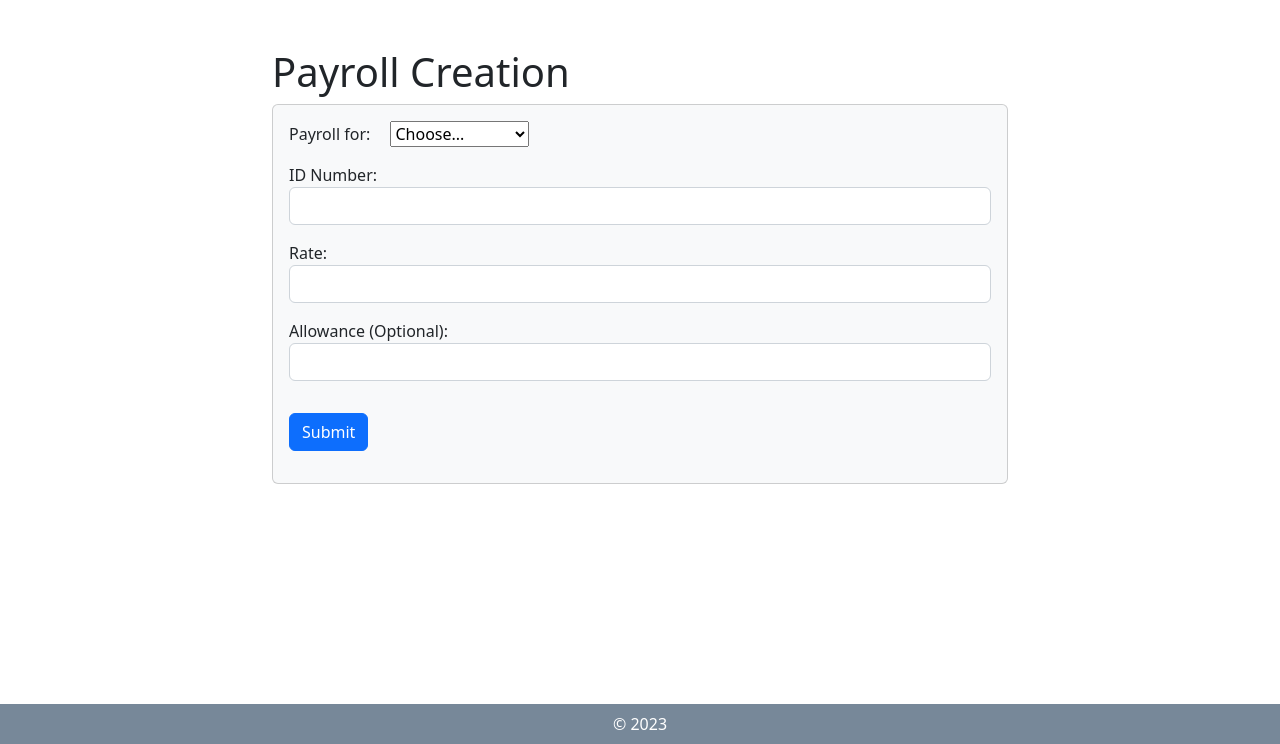
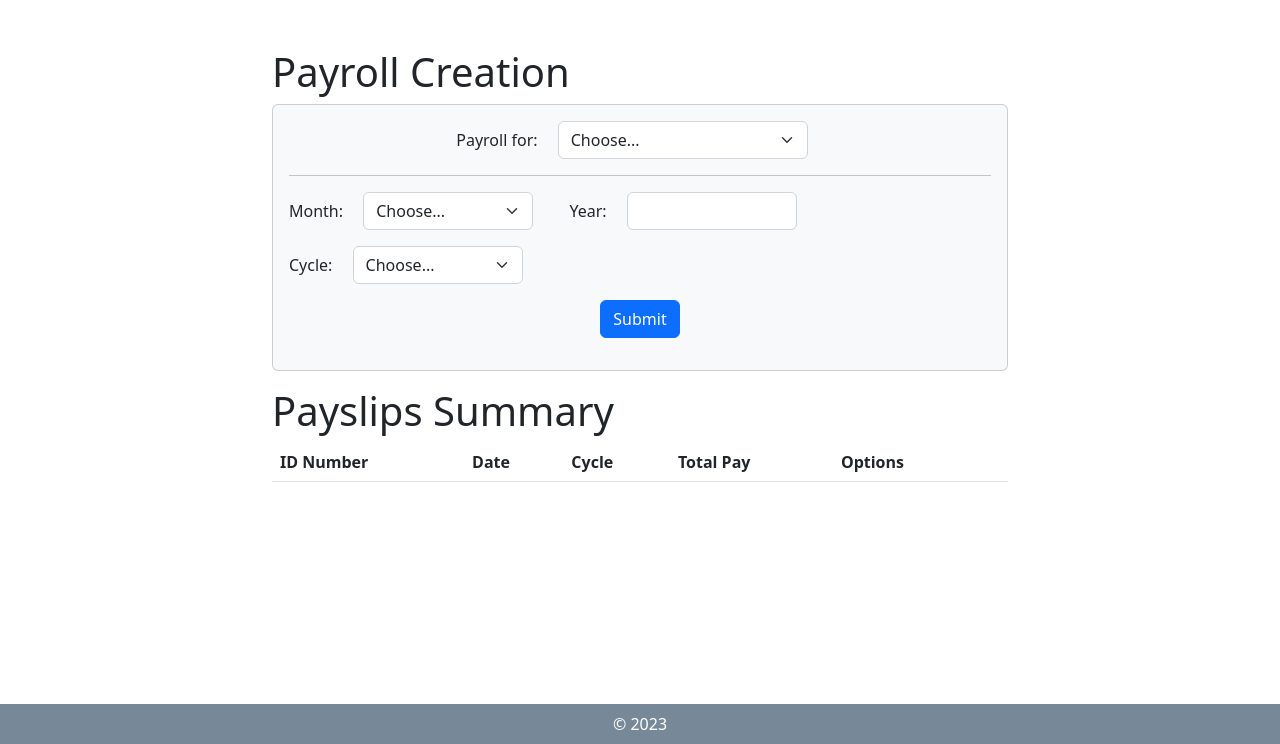
Before and after one commit to Bastinoroni96/CANTAL-DELEON-SALANGAD_Final_MSYS22, a Django app: page /payslips in a window 1280 px wide. Shown: the part 56-800 px from the top of the page. Run offline with Django 4.2, Linux system fonts and the light colour scheme; lists and menus that the app fills with data are empty; some libraries are stand-ins or nearby versions.

Commit message:
Made some progress on payslip frontend

```diff
--- a/Lazapee/payroll_app/templates/payroll_app/payslips.html
+++ b/Lazapee/payroll_app/templates/payroll_app/payslips.html
@@ -4,47 +4,56 @@
 {% block content %}
                 <div class="mx-auto col-8 col-md-8 col-lg-8 mt-5">
                     <h1>Payroll Creation</h1>
-                    <div class="card bg-light">
+                    <div class="card bg-light mb-3">
                         <div class="card-body">
                             <form method="POST" action="">{% csrf_token %}
-                                <div class="form-check-inline mb-3">
+                                <div class="form-group mb-3 text-center align-items-center" style>
                                     <label class="form-check-inline" for="payroll_for">Payroll for:</label>
-                                    <select class="form-check-inline" id="payroll_for"  name="payroll_for">
+                                    <select class="form-check-inline form-select" style="width: 250px;" id="payroll_for"  name="payroll_for">
+                                        <option value="" disabled selected hidden>Choose...</option>
+                                        <option value="all_employees">All Employees...</option>
+                                    </select>
+                                </div>
+                                <hr>
+
+                                <div class="form-group mb-3 text-left align-items-left form-check-inline" style>
+                                    <label class="form-check-inline" for="month">Month:</label>
+                                    <select class="form-check-inline form-select" style="width: 170px;" id="month"  name="month">
                                         <option value="" disabled selected hidden>Choose...</option>
                                         <option value="all_employees">All Employees...</option>
                                     </select>
                                 </div>
 
-                                <div class="form-group mb-3">
-                                    <label for="id"> ID Number: </label>
-                                    <input type="text" class="form-control" id="id" name="id" value="{{e.id_number}}">
+                                <div class="form-group mb-3 text-center align-items-center form-check-inline" style>
+                                    <label class="form-check-inline" for="year">Year:</label>
+                                    <input class="form-check-inline form-control" style="width: 170px;" type="text" id="year"  name="year">
                                 </div>
 
-                                <div class="form-group mb-3">
-                                    <label for="rate"> Rate: </label>
-                                    <input type="text" class="form-control" id="rate" name="rate" value="{{e.rate}}">
+                                <div class="form-group mb-3 text-right align-items-right form-check-inline" style>
+                                    <label class="form-check-inline" for="cycle">Cycle:</label>
+                                    <select class="form-check-inline form-select" style="width: 170px;" id="cycle"  name="cycle">
+                                        <option value="" disabled selected hidden>Choose...</option>
+                                        <option value="all_employees">All Employees...</option>
+                                    </select>
                                 </div>
 
-                                <div class="form-group mb-3">
-                                    <label for="allowance"> Allowance (Optional): </label>
-                                    <input type="text" class="form-control" id="allowance" name="allowance" value="{{e.allowance}}">
+                                <div class="d-flex justify-content-center">
+                                    <button type="submit" class="btn btn-primary">Submit</button>
                                 </div>
-
-                                <button type="submit" class="justify-content-center mt-3 btn btn-primary">Submit</button>
-
-                                <div class="mt-3">
-                                    <style>
-                                        b{
-                                            color: red
-                                        }
-                                    </style>
-                                    {% for message in messages %}
-                                    <b>{{message}}</b>
-                                    {% endfor %}
-                                </div>
-
                             </form>
                         </div>
                     </div>
+                    <h1>Payslips Summary</h1>
+                    <div class="col-xs-1 center-block">
+                        <table class="table table-striped mb-5">
+                            <thead>
+                                <th scope="col"> ID Number </th>
+                                <th scope="col"> Date </th>
+                                <th scope="col"> Cycle</th>
+                                <th scope="col"> Total Pay </th>
+                                <th scope="col"> Options </th>
+                                <th scope="col">  </th>
+                            </thead>
+
                 </div>
                 {% endblock %}
```
